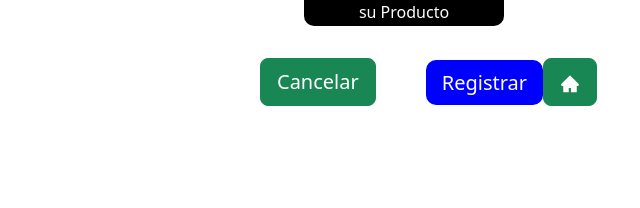
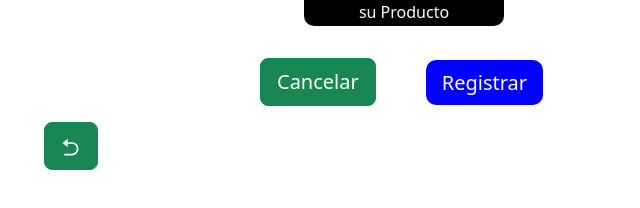
Before and after one commit to melrodriguez1133/FOOD-OFFER-Frontend, a React (Create React App) app: page /empresa/productos-empresa/RegistroProducto in a window 1280 px wide. Shown: the part 1138-1346 px from the top of the page, without its empty margins (236-876 px from the left). Before the commit the page ends 1292 px from the top, so only its background shows below. Built offline with nearby package versions, Linux system fonts and the light colour scheme; no server answers.

Commit message:
"Boton Volver"

```diff
--- a/src/Pages/RegistroProducto.js
+++ b/src/Pages/RegistroProducto.js
@@ -10,6 +10,7 @@ import * as AiIcons from 'react-icons/ai';
 import * as IoIcons from 'react-icons/io';
 import * as RiIcons from 'react-icons/ri';
 import { IconName } from "react-icons/io5";
+//import { IconName } from "react-icons/ri";
 
 const RegistroProducto = () => {
 
@@ -229,10 +230,10 @@ const RegistroProducto = () => {
 				<ContenedorBotonCentrado>
 				<Link to="/empresa/productos-empresa" className='btn btn-success btn-lg mt-2 mb-2 text-white'>Cancelar</Link>
 				<Boton type='submit' className='btn btn-success btn-lg mt-2 mb-2 text-white' >Registrar</Boton>
-				<br/>
-				<Link id="return" to="/" className='btn btn-success btn-lg mt-2 mb-2 text-white'><AiIcons.AiFillHome/></Link>
+				<br></br>
 					{formularioValido === true && <MensajeExito>Formulario enviado exitosamente!</MensajeExito> }
 				</ContenedorBotonCentrado>
+				<Link id="return" to="/empresa/productos-empresa" className='btn btn-success btn-lg mt-2 mb-2 text-white'><RiIcons.RiArrowGoBackFill/></Link>
 			</Formulario>
 		</main>
 	);
```
